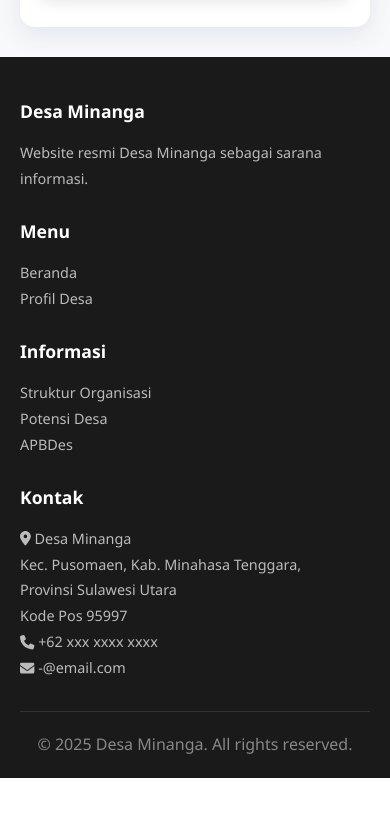
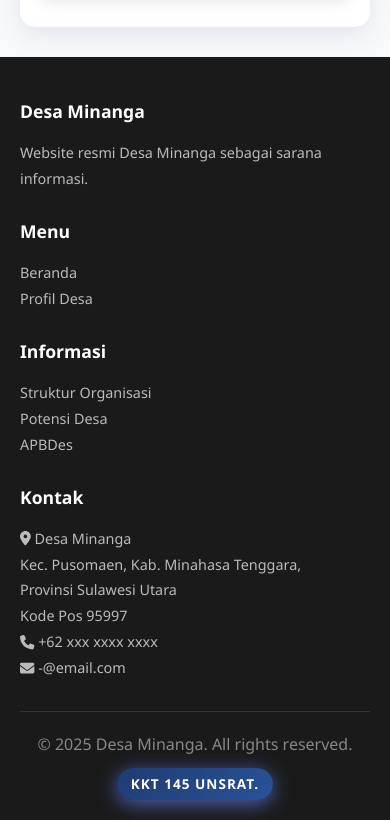
Before and after one commit to Dxveeee/desaminanga, a plain HTML site: page index.html in a window 390 px wide. Shown: the part 4788-5608 px from the top of the page. Before the commit the page ends 5566 px from the top, so only its background shows below. Drawn offline with Linux system fonts and the light colour scheme.

Commit message:
Update footer

```diff
--- a/index.html
+++ b/index.html
@@ -1156,7 +1156,9 @@
         </div>
       </div>
       <div class="footer-bottom">
-        <p>&copy; 2025 Desa Minanga. All rights reserved.</p>
+        <p>&copy; 2025 Desa Minanga. All rights reserved. <br />
+          <span>KKT 145 UNSRAT.</span>
+        </p>
       </div>
     </footer>
 
--- a/styles.css
+++ b/styles.css
@@ -2527,3 +2527,48 @@ footer {
     width: 20%;
   }
 }
+
+.footer-bottom span {
+  display: inline-block;
+  background: linear-gradient(135deg, #1e3c72 0%, #2a5298 100%);
+  color: white;
+  padding: 8px 20px;
+  border-radius: 25px;
+  font-weight: 700;
+  letter-spacing: 1.5px;
+  margin-top: 10px;
+  box-shadow: 0 4px 15px rgba(102, 126, 234, 0.4);
+  transition: all 0.3s ease;
+  animation: pulseGlow 2s ease-in-out infinite;
+}
+
+.footer-bottom span:hover {
+  transform: translateY(-3px) scale(1.05);
+  box-shadow: 0 6px 20px rgba(102, 126, 234, 0.6);
+}
+
+@keyframes pulseGlow {
+  0%,
+  100% {
+    box-shadow: 0 4px 15px rgba(102, 126, 234, 0.4);
+  }
+  50% {
+    box-shadow: 0 4px 20px rgba(102, 126, 234, 0.7);
+  }
+}
+
+/* Responsive */
+@media (max-width: 768px) {
+  .footer-bottom span {
+    padding: 6px 16px;
+    font-size: 0.9rem;
+    letter-spacing: 1px;
+  }
+}
+
+@media (max-width: 480px) {
+  .footer-bottom span {
+    padding: 5px 14px;
+    font-size: 0.85rem;
+  }
+}
```
